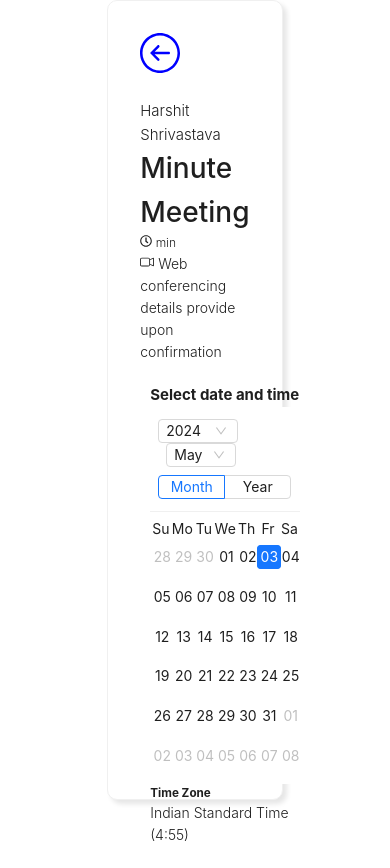
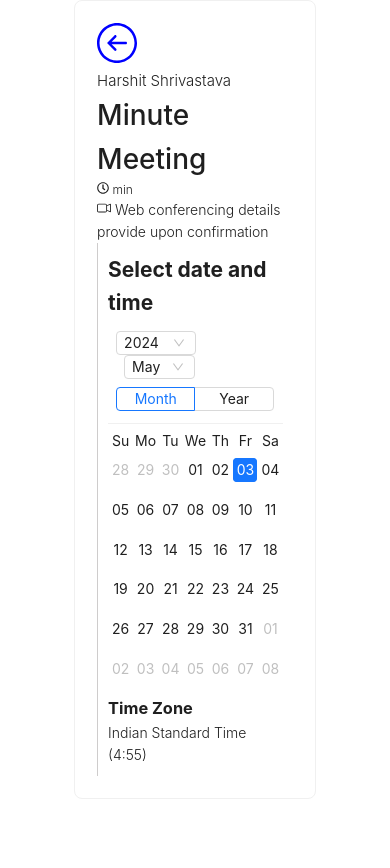
Before and after one commit to harshit340/MeetSchedular, a Next.js app in the folder meetschedular/: page /page2 in a window 390 px wide. After the commit the page ends 844 px from the top, so only its background shows below. Built offline with nearby package versions, Linux system fonts and the light colour scheme.

Commit message:
still making some changes

```diff
--- a/meetschedular/src/app/_calender/page.tsx
+++ b/meetschedular/src/app/_calender/page.tsx
@@ -1,6 +1,6 @@
 "use client"
 import React from 'react';
-import {Calendar, Flex, theme } from 'antd';
+import {Calendar, Flex, Row, theme,Col } from 'antd';
 import type { CalendarProps } from 'antd';
 import type { Dayjs } from 'dayjs';
 import "../style/callender.css";
@@ -34,6 +34,78 @@ export default function Calender({ onDateSelected }: CalenderProps) {
 
     return (
    <>
+   {selectedDate?<>
+   <Row gutter={[16,16]}>
+    <Col  xs={24} sm={24} md={24} lg={24} xl={12} >
+     <h2 >Select date and time</h2>
+     <Calendar  fullscreen={false} onPanelChange={onPanelChange} onSelect={onSelect}/>
+     <h3>Time Zone</h3>
+     <h5 style={{fontSize:"14px" , fontWeight:300}}>Indian Standard Time (4:55)</h5>
+     </Col>
+     <Col xs={24} sm={24} md={24} lg={24} xl={12}>
+     <Timer selectedDate={selectedDate}/>
+     </Col>
+     </Row>
+
+   </>
+    :
+    <>
+      <Col className='border-style'>
+     <h2 >Select date and time</h2>
+     <Calendar  fullscreen={false} onPanelChange={onPanelChange} onSelect={onSelect}/>
+     <h3>Time Zone</h3>
+     <h5 style={{fontSize:"14px" , fontWeight:300}}>Indian Standard Time (4:55)</h5>
+     </Col>
+
+   </>}
+   </>
+    )
+      }
+
+
+
+
+
+
+
+
+
+
+
+
+
+
+
+
+
+
+
+
+
+
+
+
+
+
+
+
+
+
+
+
+
+
+
+
+
+
+
+
+
+
+
+/*
+      <>
       { selectedDate?<>
       <div className='layout-time'>
       <div className='calender-part-button'>
@@ -61,6 +133,4 @@ export default function Calender({ onDateSelected }: CalenderProps) {
       </>}
 
 
-        </>
-    )
-      }
+   </> */
--- a/meetschedular/src/app/_timer/page.tsx
+++ b/meetschedular/src/app/_timer/page.tsx
@@ -1,4 +1,4 @@
-import { Button } from 'antd';
+import { Button ,Col} from 'antd';
 import React from 'react';
 import moment, { duration } from 'moment';
 import { useRouter } from "next/navigation"
@@ -41,7 +41,34 @@ function handleSubmit() {
 
 
   return (
+   <>
+   <Col style={{textAlign:"center"}}>
+   <h4>{selectedDate ? selectedDate.format('YYYY-MM-DD') : 'No date selected'}</h4></Col>
+   <Col className='button-format' xs={24} sm={24} md={24} lg={24} xl={24}>
+   {timeSlots?.map((time,index)=>(
 
+                        <Button className='button-style' onClick={handleSubmit} key={index}>{time}</Button>
+                    ))}
+  </Col>
+
+   </>
+  )
+}
+
+
+
+
+
+
+
+
+
+
+
+
+
+
+  /*
     <div className='button-part'>
    <h4 className='button-header'>{selectedDate ? selectedDate.format('YYYY-MM-DD') : 'No date selected'}</h4>
    <div  className='button-format'>
@@ -50,7 +77,4 @@ function handleSubmit() {
                     ))}
                 </div>
 
-    </div>
-
-  )
-}
+    </div> */
--- a/meetschedular/src/app/page2/page.tsx
+++ b/meetschedular/src/app/page2/page.tsx
@@ -1,6 +1,6 @@
 "use client"
 import React, { useContext } from 'react';
-import { Card } from 'antd';
+import { Card, Col, Flex, Row } from 'antd';
 import "../style/page2.css";
 import { useRouter } from "next/navigation"
 import { SlArrowLeftCircle } from "react-icons/sl";
@@ -9,43 +9,101 @@ import { BsCameraVideo } from "react-icons/bs";
 import Calender from '../_calender/page';
 import UserContext from '@/context/UserContext';
 
-
 export default function Page2() {
 
   const router = useRouter()
-  const {user} = useContext(UserContext)
+  const { user } = useContext(UserContext);
 
   // My date component
-  const handleDateSelected = (date: { format: (arg0: string) => any; }) => {
+  const handleDateSelected = (date) => {
     console.log("Date selected in parent component:", date.format('YYYY-MM-DD'));
-
   };
 
-  function redirectingathome () {
-   router.push("/")
+  function redirectingathome() {
+    router.push("/");
   }
-    return (
-        <>
-         <Card size="small"  className='card-layout'>
-           <SlArrowLeftCircle onClick={redirectingathome} style={{fontSize:"40px" , color:"blue" , cursor:"pointer" }}/>
-           <div className="main-content">
 
-            <div className='content-part'>
+  return (
+    <>
+      <Card size="small" className='card-layout'>
+        <Row style={{display:"flex", justifyContent:"space-between"}} >
+        <Row>
+        <Col>
+      <SlArrowLeftCircle onClick={redirectingathome} style={{fontSize:"40px" , color:"blue" , cursor:"pointer" }}/>
+      </Col>
 
-                <h5 style={{fontSize:"15px" , fontWeight:300}}>Harshit Shrivastava</h5>
+      <Col xs={24} sm={24} md={24} lg={24} xl={24}>
+      <h5 style={{fontSize:"15px" , fontWeight:300}}>Harshit Shrivastava</h5>
                 <h5 style={{fontSize:"28px" , fontWeight:500 }} >{user?.duration} Minute Meeting</h5>
                 <h5 style={{fontSize:"12px" , fontWeight:300 }}><FaRegClock style={{fontSize:"12px" , fontWeight:300}}/>  {user?.duration} min</h5>
                 <h5 style={{fontSize:"14px" , fontWeight:300}}><BsCameraVideo />  Web conferencing details provide upon confirmation</h5>
-            </div>
-            <div className='other-part'>
-            <Calender  onDateSelected={handleDateSelected}/>
+       </Col>
+
+      </Row>
+      <Col xs={24} sm={24} md={12} lg={12} xl={12}>
+      <Calender  onDateSelected={handleDateSelected}/>
+      </Col>
+      </Row>
+      </Card>
+    </>
+  );
+}
 
 
-           </div>
-           </div>
 
 
-        </Card>
-        </>
-    )
-      }
+
+
+
+
+
+
+
+
+
+
+
+
+
+
+
+
+
+
+
+
+
+
+
+
+
+
+
+
+
+
+
+
+
+/* {<Card size="small" className='card-layout'>
+        <SlArrowLeftCircle onClick={redirectingathome} style={{fontSize: "40px", color: "blue", cursor: "pointer"}} />
+        <Row className="main-content" gutter={[3, 16]}>
+          <Col xs={24} sm={24} md={12} lg={12} xl={12}>
+            <div className='content-part'>
+              <h5 style={{fontSize: "15px", fontWeight: 300}}>Harshit Shrivastava</h5>
+              <h5 style={{fontSize: "28px", fontWeight: 500}}>{user?.duration} Minute Meeting</h5>
+              <h5 style={{fontSize: "12px", fontWeight: 300}}>
+                <FaRegClock style={{fontSize: "12px", fontWeight: 300}} /> {user?.duration} min
+              </h5>
+              <h5 style={{fontSize: "14px", fontWeight: 300}}>
+                <BsCameraVideo /> Web conferencing details provided upon confirmation
+              </h5>
+            </div>
+          </Col>
+          <Col xs={24} sm={24} md={12} lg={12} xl={12}>
+            <div className='other-part'>
+              <Calender onDateSelected={handleDateSelected} />
+            </div>
+          </Col>
+        </Row>
+      </Card>} */
--- a/meetschedular/src/app/style/callender.css
+++ b/meetschedular/src/app/style/callender.css
@@ -4,81 +4,7 @@
     box-sizing: border-box;
 }
 
-
-.calender-part{
+.border-style{
     border-left:1px solid rgb(206, 204, 204);
-    padding:10px;
+    padding: 10px;
 }
-
-.calender-style{
-    width:500px;
-}
-
-.layout-time{
-    display: flex;
-    border-left:1px solid rgb(206, 204, 204);
-    padding-left:10px;
-}
-
-
-@media (max-width:900px){
-    .calender-style{
-        width:300px
-    }
-    .calender-part h2 {
-        align-items: center;
-    }
-
-}
-
-@media (max-width:770px){
-    .calender-part{
-        padding-top:20px;
-        border:none;
-        width:200px;
-
-    }
-    .calender-style{
-        width:200px;
-        padding:none;
-    }
-
-
-}
-@media (max-width:768px){
-    .calender-part{
-        padding-top:20px;
-        border:none;
-        width:200px;
-
-    }
-    .calender-style{
-        width:150px;
-
-        padding:none;
-    }
-    .layout-time{
-        border:none;
-    }
-
-}
-
-.calender-part-style{
- width:500px;
-
-}
-
-@media (max-width:1107px){
-    .calender-part-style{
-        width:250px;
-    }
-
-}
-
-
-@media (max-width:770px){
-    .layout-time{
-        display: flex;
-        flex-direction: column;
-    }
-}
--- a/meetschedular/src/app/style/page2.css
+++ b/meetschedular/src/app/style/page2.css
@@ -1,40 +1,75 @@
-*{
-    margin:0;
-    padding:0;
+* {
+    margin: 0;
+    padding: 0;
     box-sizing: border-box;
 }
 
 .card-layout{
+    max-width: 62%;
+    margin:auto;
+    padding:10px;
+}
+
+
+
+
+
+
+
+
+
+
+
+
+
+
+
+
+
+
+
+
+
+
+
+
+
+
+
+
+
+
+
+
+
+/* .card-layout {
     max-width: 75%;
-    margin:auto;
+    margin: auto;
     border-radius: 10px;
     box-shadow: 4px 4px 5px rgba(0, 0, 0, 0.1);
-    height:650px;
+    height: 650px;
     padding: 20px;
 }
 
-.main-content{
+.main-content {
     display: flex;
     justify-content: space-between;
 }
 
-.content-part{
-    margin-top:20px;
+.content-part {
+    margin-top: 20px;
 }
 
-@media (max-width:768px){
-    .card-layout{
+@media (max-width: 768px) {
+    .card-layout {
         max-width: 45%;
-        height: 800px ;
-        margin:auto;
-
+        height: 800px;
+        margin: auto;
     }
 
-
-    .main-content{
+    .main-content {
         flex-direction: column;
         font-size: 10px;
-
     }
 }
 
@@ -43,3 +78,4 @@
         min-width: 150px;
     }
 }
+ */
--- a/meetschedular/src/app/style/timer.css
+++ b/meetschedular/src/app/style/timer.css
@@ -20,9 +20,15 @@
      padding:30px 40px 30px 40px;
 }
 
-@media (max-width:770px){
+@media (max-width:768px){
     .button-format{
         flex-direction: row;
         max-width:500px;
     }
 }
+@media (max-width:1024px){
+    .button-format{
+        flex-direction: row;
+        max-width:500px;
+    }
+}
```
Also changed, not shown: meetschedular/src/app/page.tsx (+46 -0 lines). Lines whose indentation alone changed are shown as unchanged.
